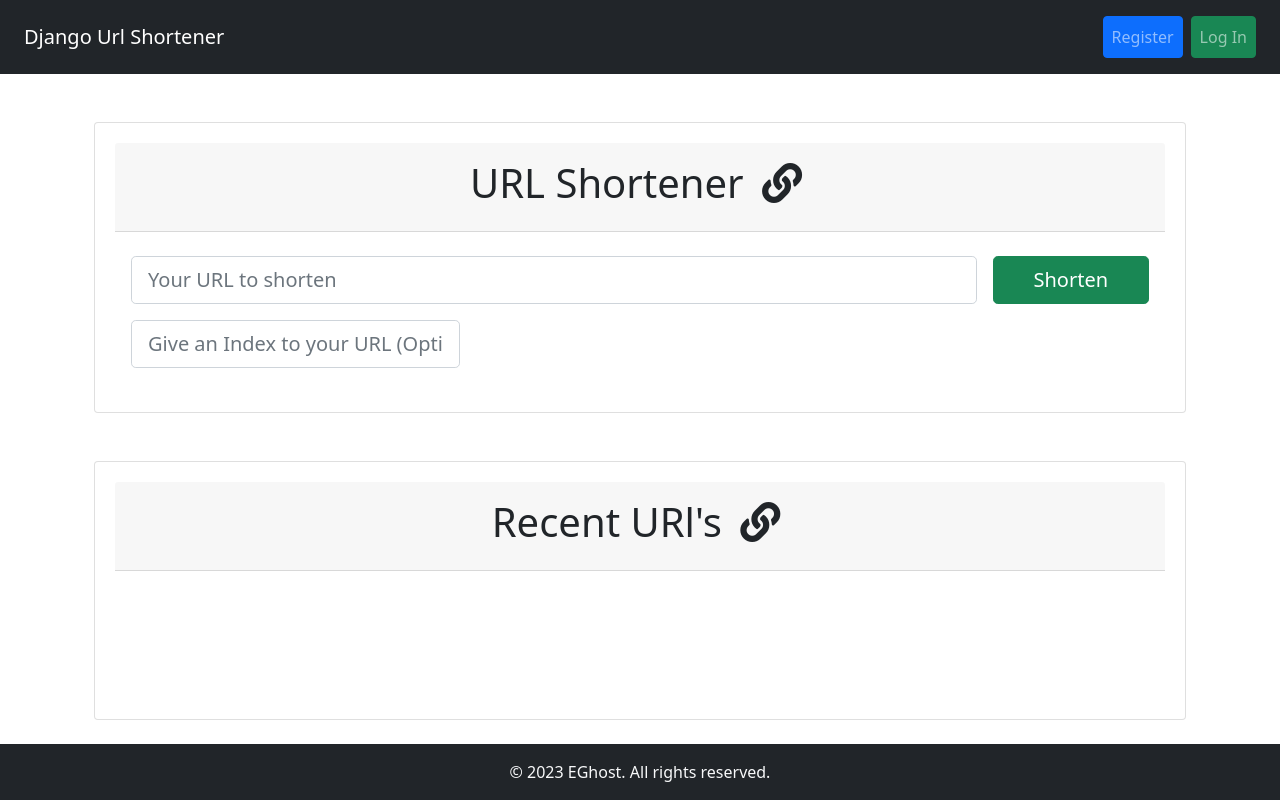
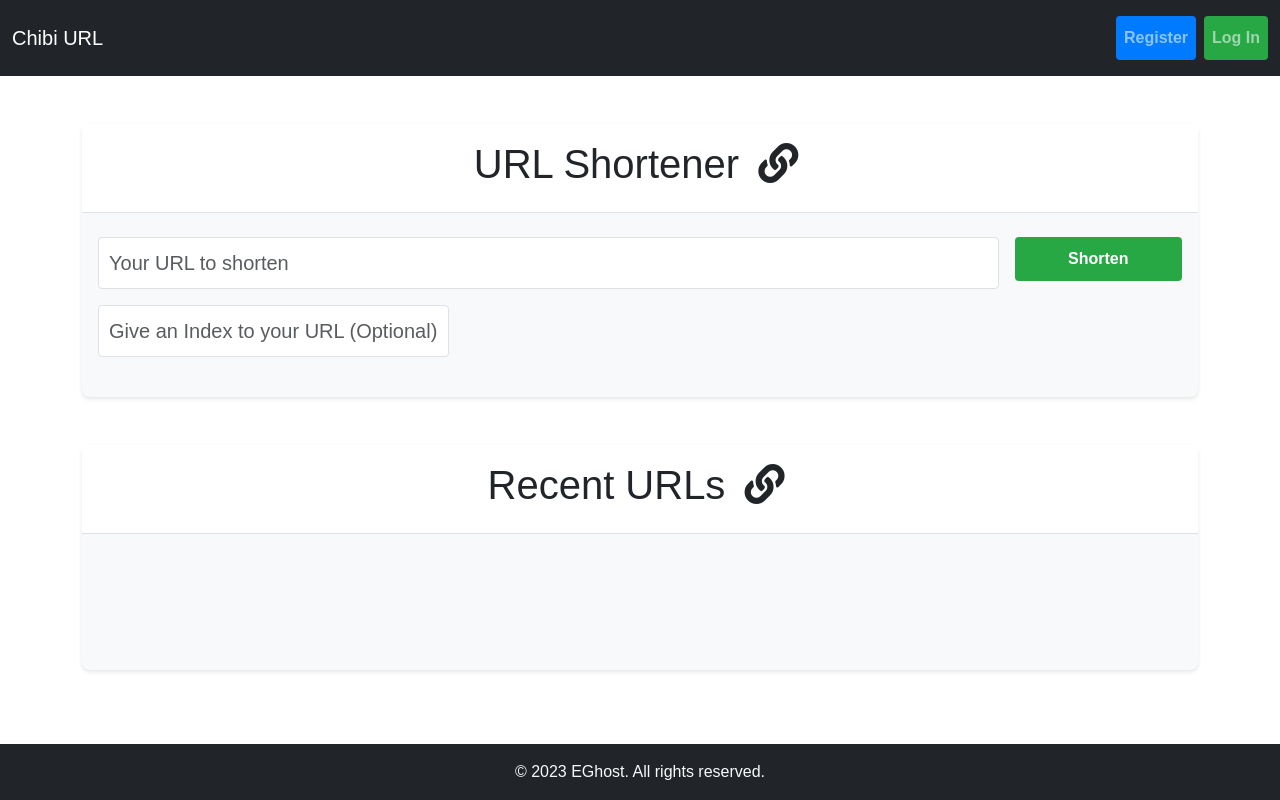
Before and after one commit to EGhost98/Chibi_URL, a Django app: page / in a window 1280 px wide. Run offline with Django 4.2, Linux system fonts and the light colour scheme.

Commit message:
Enhanced UI and most Funtions complete

```diff
--- a/tinyurl/templates/tinyurl/base.html
+++ b/tinyurl/templates/tinyurl/base.html
@@ -1,80 +1,114 @@
 <!DOCTYPE html>
 <html lang="en">
 <head>
-        <link href="https://cdn.jsdelivr.net/npm/bootstrap@5.3.0/dist/css/bootstrap.min.css" rel="stylesheet" integrity="sha384-9ndCyUaIbzAi2FUVXJi0CjmCapSmO7SnpJef0486qhLnuZ2cdeRhO02iuK6FUUVM" crossorigin="anonymous">
-        <script src="https://cdn.jsdelivr.net/npm/bootstrap@5.3.0/dist/js/bootstrap.bundle.min.js" integrity="sha384-geWF76RCwLtnZ8qwWowPQNguL3RmwHVBC9FhGdlKrxdiJJigb/j/68SIy3Te4Bkz" crossorigin="anonymous"></script>
+    <link href="https://cdn.jsdelivr.net/npm/bootstrap@5.3.0/dist/css/bootstrap.min.css" rel="stylesheet" crossorigin="anonymous" />
+    <script src="https://cdn.jsdelivr.net/npm/bootstrap@5.3.0/dist/js/bootstrap.bundle.min.js" crossorigin="anonymous"></script>
     <meta charset="UTF-8" />
     <meta http-equiv="X-UA-Compatible" content="IE=edge" />
     <meta name="viewport" content="width=device-width, initial-scale=1.0" />
-        <title>Django Url shortener</title>
+    <title>Chibi URL</title>
+    <link rel="stylesheet" href="https://cdnjs.cloudflare.com/ajax/libs/font-awesome/5.15.3/css/all.min.css" />
+    <style>
+        .fade-in {
+            animation: fadeIn 1s ease-in-out;
+        }
 
-        <link
-            href="https://cdn.jsdelivr.net/npm/bootstrap@5.0.0/dist/css/bootstrap.min.css"
-            rel="stylesheet"
-            integrity="sha384-wEmeIV1mKuiNpC+IOBjI7aAzPcEZeedi5yW5f2yOq55WWLwNGmvvx4Um1vskeMj0"
-            crossorigin="anonymous"
-        />
+        @keyframes fadeIn {
+            0% {
+                opacity: 0;
+            }
+            100% {
+                opacity: 1;
+            }
+        }
 
-        <link
-            rel="stylesheet"
-            href="https://cdnjs.cloudflare.com/ajax/libs/font-awesome/5.15.3/css/all.min.css"
-            integrity="sha512-iBBXm8fW90+nuLcSKlbmrPcLa0OT92xO1BIsZ+ywDWZCvqsWgccV3gFoRBv0z+8dLJgyAHIhR35VZc2oM/gI1w=="
-            crossorigin="anonymous"
-        />
+        .btn-primary {
+            color: #fff;
+            background-color: #333;
+            border-color: #333;
+        }
+
+        .btn-primary:hover {
+            color: #fff;
+            background-color: #555;
+            border-color: #555;
+        }
+
+        .btn-primary:focus,
+        .btn-primary.focus {
+            color: #fff;
+            background-color: #555;
+            border-color: #555;
+            box-shadow: 0 0 0 0.25rem rgba(0, 0, 0, 0.5);
+        }
+
+        .btn-danger {
+            color: #fff;
+            background-color: #dc3545;
+            border-color: #dc3545;
+        }
+
+        .btn-danger:hover {
+            color: #fff;
+            background-color: #c82333;
+            border-color: #bd2130;
+        }
+
+        .btn-danger:focus,
+        .btn-danger.focus {
+            color: #fff;
+            background-color: #c82333;
+            border-color: #bd2130;
+            box-shadow: 0 0 0 0.25rem rgba(220, 53, 69, 0.5);
+        }
+
+        .btn-warning {
+            color: #000;
+            background-color: #ffc107;
+            border-color: #ffc107;
+        }
+
+        .btn-warning:hover {
+            color: #000;
+            background-color: #e0a800;
+            border-color: #d39e00;
+        }
+
+        .btn-warning:focus,
+        .btn-warning.focus {
+            color: #000;
+            background-color: #e0a800;
+            border-color: #d39e00;
+            box-shadow: 0 0 0 0.25rem rgba(255, 193, 7, 0.5);
+        }
+    </style>
 </head>
 <body class="d-flex flex-column min-vh-100">
     <div class="content-wrapper flex-grow-1">
         <nav class="navbar navbar-expand-lg navbar-dark bg-dark py-3">
             <div class="container-fluid">
-                    <a class="navbar-brand" href="{% url 'index' %}"
-                        >Django Url Shortener</a
-                    >
+                <a class="navbar-brand" href="{% url 'index' %}">Chibi URL</a>
                 {% if user.is_authenticated %}
                 <ul class="navbar-nav">
                     <li class="nav-item">
-                            <a
-                                class="nav-link btn btn-warning text-dark"
-                                href="{% url 'myurls' %}"
-                                >My URLs</a
-                            >
+                        <a class="nav-link btn btn-warning text-dark" href="{% url 'myurls' %}">My URLs</a>
                     </li>
                 </ul>
                 <ul class="navbar-nav ms-auto">
                     <li class="nav-item">
-                            <span
-                                class="nav-link text-light border rounded p-1"
-                                style="
-                                    background-color: teal;
-                                    color: black;
-                                    line-height: 30px;
-                                "
-                                >{{ user.username }}</span
-                            >
+                        <span class="nav-link text-light border rounded p-1" style="background-color: teal; color: black; line-height: 30px;">{{ user.username }}</span>
                     </li>
                     <li class="nav-item">
-                            <a
-                                class="nav-link btn btn-danger ms-3"
-                                style="height: 40px"
-                                href="{% url 'logout' %}"
-                                >Logout</a
-                            >
+                        <a class="nav-link btn btn-danger ms-3" style="height: 40px" href="{% url 'logout' %}">Logout</a>
                     </li>
                 </ul>
                 {% else %}
                 <ul class="navbar-nav">
                     <li class="nav-item">
-                            <a
-                                class="nav-link btn btn-primary me-2"
-                                href="{% url 'register' %}"
-                                >Register</a
-                            >
+                        <a class="nav-link btn btn-primary me-2" href="{% url 'register' %}">Register</a>
                     </li>
                     <li class="nav-item">
-                            <a
-                                class="nav-link btn btn-success"
-                                href="{% url 'login' %}"
-                                >Log In</a
-                            >
+                        <a class="nav-link btn btn-success" href="{% url 'login' %}">Log In</a>
                     </li>
                 </ul>
                 {% endif %}
@@ -87,10 +121,5 @@
             <span>&copy; 2023 EGhost. All rights reserved.</span>
         </div>
     </footer>
-        <script
-            src="https://cdn.jsdelivr.net/npm/bootstrap@5.0.0/dist/js/bootstrap.bundle.min.js"
-            integrity="sha384-p34f1UUtsS3wqzfto5wAAmdvj+osOnFyQFpp4Ua3gs/ZVWx6oOypYoCJhGGScy+8"
-            crossorigin="anonymous"
-        ></script>
 </body>
 </html>
--- a/tinyurl/templates/tinyurl/home.html
+++ b/tinyurl/templates/tinyurl/home.html
@@ -5,20 +5,26 @@
     rel="stylesheet"
     href="https://cdnjs.cloudflare.com/ajax/libs/font-awesome/5.15.3/css/all.min.css"
 />
-<div class="container">
-    <div class="card mt-5">
+<link
+    href="https://cdn.jsdelivr.net/npm/bootstrap@5.3.0/dist/css/bootstrap.min.css"
+    rel="stylesheet"
+    integrity="sha384-9ndCyUaIbzAi2FUVXJi0CjmCapSmO7SnpJef0486qhLnuZ2cdeRhO02iuK6FUUVM"
+    crossorigin="anonymous"
+/>
+<div class="container mt-5 mb-5">
+    <div class="card mt-5 mb-5">
         <div class="card-header text-center py-3">
-            <h1>URL Shortener <i class="fas fa-link px-2"></i></h1>
+            <h1 class="fadeIn">URL Shortener <i class="fas fa-link px-2"></i></h1>
         </div>
         <div class="px-3 py-4">
-            <form action="" method="POST">
+            <form action="" method="POST" class="form-inline justify-content-center mb-3 fadeIn">
                 {% csrf_token %}
                 <div class="row g-3">
                     <div class="col-md-10">
                         {{ form.long_url }}
                     </div>
                     <div class="col-md-2">
-                        <button class="btn btn-success btn-lg w-100" type="submit">Shorten</button>
+                        <button class="btn btn-success w-100" type="submit">Shorten</button>
                     </div>
                     <div class="col-md-4">
                         {{ form.url_index }}
@@ -27,7 +33,6 @@
             </form>
         </div>
     </div>
-
     {% if errors %}
     <div class="alert alert-danger mt-4" role="alert">
         <p>{{ errors }}</p>
@@ -35,31 +40,31 @@
     {% endif %}
 
     {% if cur %}
-    <div class="container">
+    <div class="container mt-5 fadeIn">
         <div class="row justify-content-center">
-            <div class="col-md-6 mb-4">
+            <div class="col-md-8 mb-5">
                 <div class="card h-100">
                     <div class="card-body d-flex flex-column justify-content-between">
                         <h2 class="card-title">{{ cur.url_index }}</h2>
                         <div class="d-flex align-items-center">
                             <h5 href="#" class="card-text"><span class="text-success">Short Link - </span>{{ request.get_host }}/{{ cur.short_url }}</h5>
                             <button
-                                class="btn btn-primary ms-3 btn-m copy-btn"
+                                class="btn btn-secondary ms-5 btn-sm copy-btn"
                                 onclick="copyToClipboard('{{ request.get_host }}/{{ cur.short_url }}')"
                                 data-bs-toggle="tooltip"
                                 data-bs-placement="top"
                                 title="Copy to Clipboard"
                             >
-                                <i class="fas fa-copy"> Copy</i>
+                                <i class="fas fa-copy"></i>   Copy
                             </button>
                             <a
                                 href="{% url 'redirect_url' shortened_part=cur.short_url %}"
-                                class="btn btn-warning ms-3 btn-m"
+                                class="btn btn-info ms-3 btn-sm"
                                 data-bs-toggle="tooltip"
                                 data-bs-placement="top"
                                 title="Visit URL"
                             >
-                                <i class="fas fa-external-link-alt"> Visit URL</i>
+                                <i class="fas fa-external-link-alt"></i>   Visit URL
                             </a>
                         </div>
                         <br>
@@ -71,19 +76,17 @@
     </div>
     {% endif %}
 </div>
-<div class="container mt-5">
+<div class="container mt-5 fadeIn">
     <div class="card">
         <div class="card-header text-center py-3">
-            <h1>Recent URl's <i class="fas fa-link px-2"></i></h1>
+            <h1 class="fadeInUp">Recent URLs <i class="fas fa-link px-2"></i></h1>
         </div>
         <div class="card-body">
             <div class="row m-5">
                 {% for purls in last4 %}
                 <div class="col-md-6 mb-4">
                     <div class="card h-100">
-                        <div
-                            class="card-body d-flex flex-column justify-content-between"
-                        >
+                        <div class="card-body d-flex flex-column justify-content-between">
                             <h2 class="card-title">{{ purls.url_index }}</h2>
                             <h6 class="card-title">
                                 Created: {{ purls.created|date:"F d, Y H:i:s" }}
@@ -92,10 +95,12 @@
                                 Times Clicked: {{ purls.times_followed }}
                             </h6>
                             <div class="d-flex align-items-center">
-                                <h5 href="#" class="card-text"><span class="text-success">Short Link - </span>{{ request.get_host }}/{{ purls.short_url }}
-                                </h5>
+                                <h6 href="#" class="card-text">
+                                    <span class="text-success">Short Link - </span>
+                                    {{ request.get_host }}/{{ purls.short_url }}
+                                </h6>
                                 <button
-                                    class="btn btn-primary ms-5 btn-sm copy-btn"
+                                    class="btn btn-secondary ms-5 btn-sm copy-btn"
                                     onclick="copyToClipboard('{{ request.get_host }}/{{ purls.short_url }}')"
                                     data-bs-toggle="tooltip"
                                     data-bs-placement="top"
@@ -105,21 +110,12 @@
                                 </button>
                                 <a
                                     href="{% url 'redirect_url' shortened_part=purls.short_url %}"
-                                    class="btn btn-warning ms-3 btn-sm"
+                                    class="btn btn-info ms-3 btn-sm"
                                     data-bs-toggle="tooltip"
                                     data-bs-placement="top"
                                     title="Visit URL"
                                 >
                                     <i class="fas fa-external-link-alt"></i>
-                                </a>
-                                <a
-                                    href="{% url 'delete_url' purls.id %}"
-                                    class="btn btn-danger ms-3 btn-sm"
-                                    data-bs-toggle="tooltip"
-                                    data-bs-placement="top"
-                                    title="Delete"
-                                >
-                                    <i class="fas fa-trash-alt"></i>
                                 </a>
                             </div>
                             <br>
@@ -132,33 +128,108 @@
         </div>
     </div>
 </div>
+
 <script>
-    function showNotification(message) {
-        var notification = document.createElement("div");
-        notification.className = "notification success";
-        notification.innerHTML =
-            '<span class="notification-icon">&#10004;</span>' + message;
+    function copyToClipboard(text) {
+        const el = document.createElement('textarea');
+        el.value = text;
+        el.setAttribute('readonly', '');
+        el.style.position = 'absolute';
+        el.style.left = '-9999px';
+        document.body.appendChild(el);
+        el.select();
+        document.execCommand('copy');
+        document.body.removeChild(el);
+
+        const notification = document.createElement('div');
+        notification.classList.add('notification', 'success');
+        notification.innerHTML = `<span class="notification-icon"><i class="fas fa-check"></i></span>URL copied to clipboard!`;
         document.body.appendChild(notification);
-
-        setTimeout(function () {
-            notification.style.display = "none";
-            document.body.removeChild(notification);
-        }, 3000); // Display the notification for 3 seconds
+    }
+</script>
+<style>
+    body {
+        font-family: Arial, sans-serif;
     }
 
-    function copyToClipboard(text) {
-        var dummy = document.createElement("textarea");
-        document.body.appendChild(dummy);
-        dummy.value = text;
-        dummy.select();
-        document.execCommand("copy");
-        document.body.removeChild(dummy);
+    .card {
+        background-color: #f8f9fa;
+        border: none;
+        border-radius: 8px;
+        box-shadow: 0 2px 4px rgba(0, 0, 0, 0.1);
+    }
 
-        showNotification("Copied to clipboard!");
+    .card-header {
+        background-color: #fff;
+        border-bottom: 1px solid #dee2e6;
     }
-</script>
 
-<style>
+    .card-title {
+        font-size: 24px;
+        font-weight: bold;
+    }
+
+    .card-body {
+        padding: 20px;
+    }
+
+    .form-control {
+        border-radius: 4px;
+        padding: 10px;
+    }
+
+    .btn-success {
+        background-color: #28a745;
+        border: none;
+        border-radius: 4px;
+        padding: 10px 20px;
+        font-weight: bold;
+        transition: background-color 0.3s;
+    }
+
+    .btn-success:hover {
+        background-color: #218838;
+    }
+
+    .btn-primary {
+        background-color: #007bff;
+        border: none;
+        border-radius: 4px;
+        padding: 10px 20px;
+        font-weight: bold;
+        transition: background-color 0.3s;
+    }
+
+    .btn-primary:hover {
+        background-color: #0069d9;
+    }
+
+    .btn-warning {
+        background-color: #ffc107;
+        border: none;
+        border-radius: 4px;
+        padding: 10px 20px;
+        font-weight: bold;
+        transition: background-color 0.3s;
+    }
+
+    .btn-warning:hover {
+        background-color: #e0a800;
+    }
+
+    .btn-danger {
+        background-color: #dc3545;
+        border: none;
+        border-radius: 4px;
+        padding: 10px 20px;
+        font-weight: bold;
+        transition: background-color 0.3s;
+    }
+
+    .btn-danger:hover {
+        background-color: #c82333;
+    }
+
     .notification {
         position: fixed;
         top: 60px;
@@ -168,20 +239,13 @@
         color: #000;
         display: flex;
         align-items: center;
+        border-radius: 4px;
+        box-shadow: 0 2px 4px rgba(0, 0, 0, 0.1);
+        animation: fadeOut 3s ease-in;
     }
 
     .notification.success {
         background-color: #b4e8b4;
-    }
-
-    .notification:before {
-        content: "";
-        position: absolute;
-        top: 0;
-        left: 0;
-        height: 100%;
-        width: 5px;
-        background-color: #327932;
     }
 
     .notification-icon {
@@ -197,19 +261,14 @@
         font-weight: bold;
     }
 
-    /* Added styles */
-    .card {
-        margin-top: 20px;
-        padding: 20px;
-    }
-
-    .alert {
-        margin-top: 20px;
-    }
-
-    .col-md-6.mb-4 {
-        margin-bottom: 20px;
+    @keyframes fadeOut {
+        0% {
+            opacity: 1;
+        }
+        100% {
+            opacity: 0;
+            display: none;
+        }
     }
 </style>
-
-{% endblock body %}
+{% endblock %}
--- a/tinyurl/templates/tinyurl/myurls.html
+++ b/tinyurl/templates/tinyurl/myurls.html
@@ -1,8 +1,4 @@
 {% extends 'tinyurl/base.html' %} {% block body %}
-<link
-    rel="stylesheet"
-    href="https://cdnjs.cloudflare.com/ajax/libs/font-awesome/5.15.3/css/all.min.css"
-/>
 <div class="container mt-5">
     <div class="card">
         <div class="card-header text-center py-3">
```
Also changed, not shown: tinyurl/templates/tinyurl/delete.html (+2 -21 lines), users/templates/registration/base.html (+97 -51 lines), users/templates/registration/login.html (+8 -4 lines), users/templates/registration/register.html (+7 -4 lines), db.sqlite3. Lines whose indentation alone changed are shown as unchanged.
